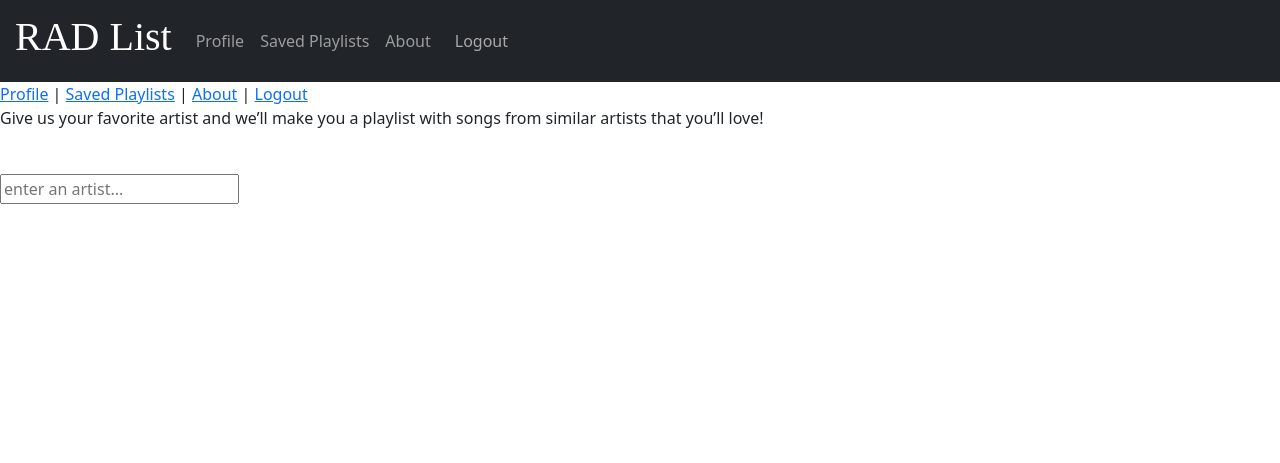
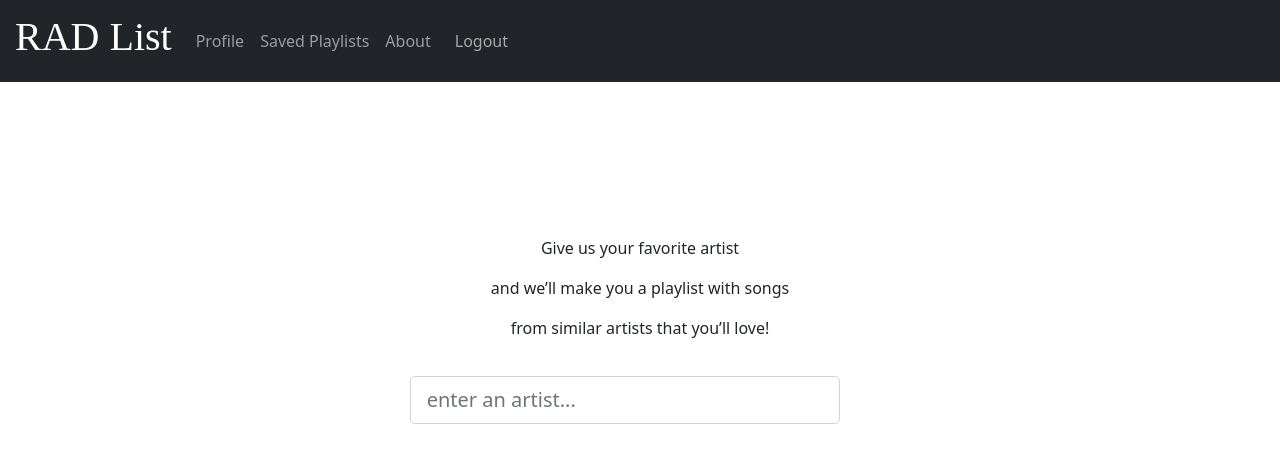
Before and after one commit to al-codes/RADList, a Flask app: page /search in a window 1280 px wide. Shown: the top 463 px of the page. Run offline with Flask 2, Linux system fonts and the light colour scheme; some libraries are stand-ins or nearby versions; some web fonts are replaced.

Commit message:
Added style to titles and form

```diff
--- a/templates/searchhome.html
+++ b/templates/searchhome.html
@@ -1,19 +1,22 @@
 {% extends 'base.html' %}
 {% block body %}
-    <!-- Navigation -->
-    <a href="http://localhost:5000/users/profile/<fname>">Profile</a> |
-    <a href="http://localhost:5000/playlists">Saved Playlists</a> |
-    <a href="http://localhost:5000/about-radlist">About</a> |
-    <a href="http://localhost:5000/logout">Logout</a>
 
-    <div id="homepage">Give us your favorite artist and we’ll make you a playlist with songs from similar artists that you’ll love!</div><br>
+                  <span><p class="text-center" style="padding-top: 12%;text-align: left;">
+                             Give us your favorite artist</p>
+                  <p class="text-center" style="text-align: left">
+                             and we’ll make you a playlist with songs</p>
+                  <p class="text-center" style="text-align: left" >
+                             from similar artists that you’ll love!</p></span>
+
 
 
     <!-- Related artist form -->
     <div id="get-related-artists">
-        <form id="get-related-artists" action="/new-playlist" method="POST">
-            <input type="text" name="form_artist" placeholder="enter an artist..." />
+        <form class="col-sm-4 offset-sm-4 "id="get-related-artists" action="/new-playlist" method="POST">
+            <div class="row justify-content-center">
+            <input class="form-control form-control-lg" type="text" name="form_artist" placeholder="enter an artist..." />
         </form>
+    </div>
     </div>
     <br>
     <br>
```
